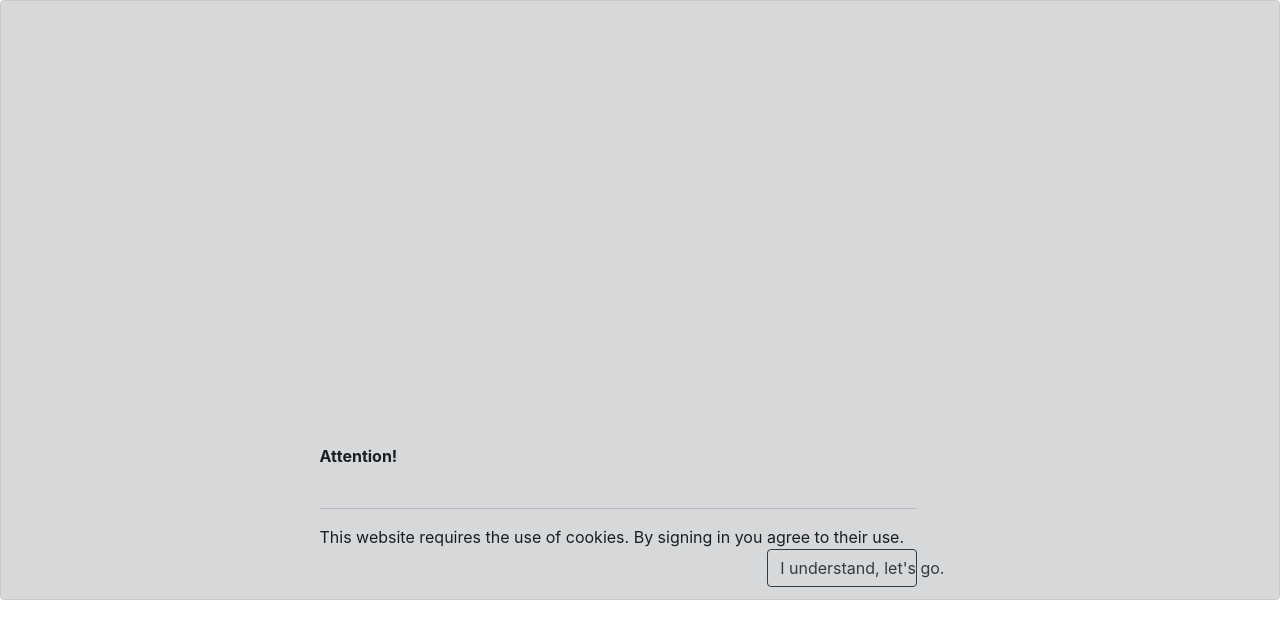
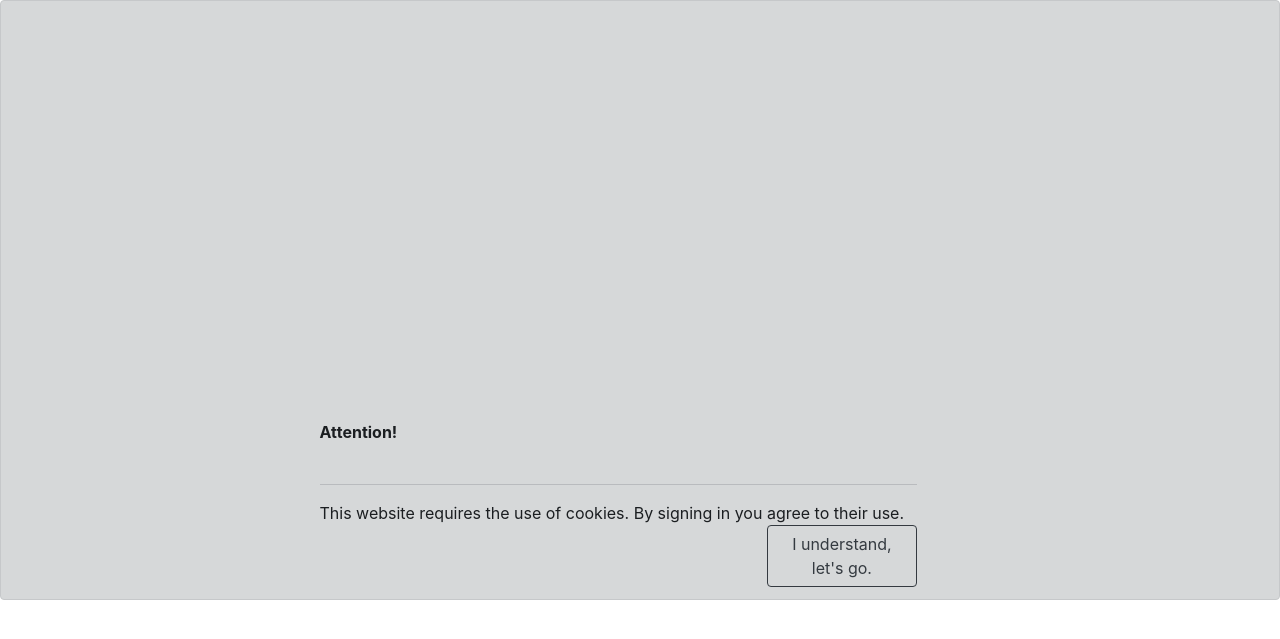
Before and after one commit to ic-hep/pdm, a Python web app: template src/pdm/web/templates/registration.html in a window 1280 px wide. Shown: the top 639 px of the page. Run offline with Jinja, Linux system fonts and the light colour scheme; the template is opened without the code that fills it, so the values that code supplies are empty; some libraries are stand-ins or nearby versions.

Commit message:
Fix GDRP dismiss button text.
Text would not wrap as the window and hence button were resized.
This fixes https://github.com/ic-hep/pdm/issues/382

	modified:   src/pdm/web/templates/datamover.html

```diff
--- a/src/pdm/web/templates/datamover.html
+++ b/src/pdm/web/templates/datamover.html
@@ -43,7 +43,7 @@
             This website requires the use of cookies. By signing in you agree to their use.
             <br>
             <div class="w-100 d-flex justify-content-end">
-                <button id="cookie_notification_dismiss" type="button" class="btn btn-outline-dark w-25" data-dismiss="alert" aria-label="Close">
+                <button id="cookie_notification_dismiss" type="button" class="btn btn-outline-dark w-25" style="white-space: normal;" data-dismiss="alert" aria-label="Close">
                     I understand, let's go.
                 </button>
             </div>
```
